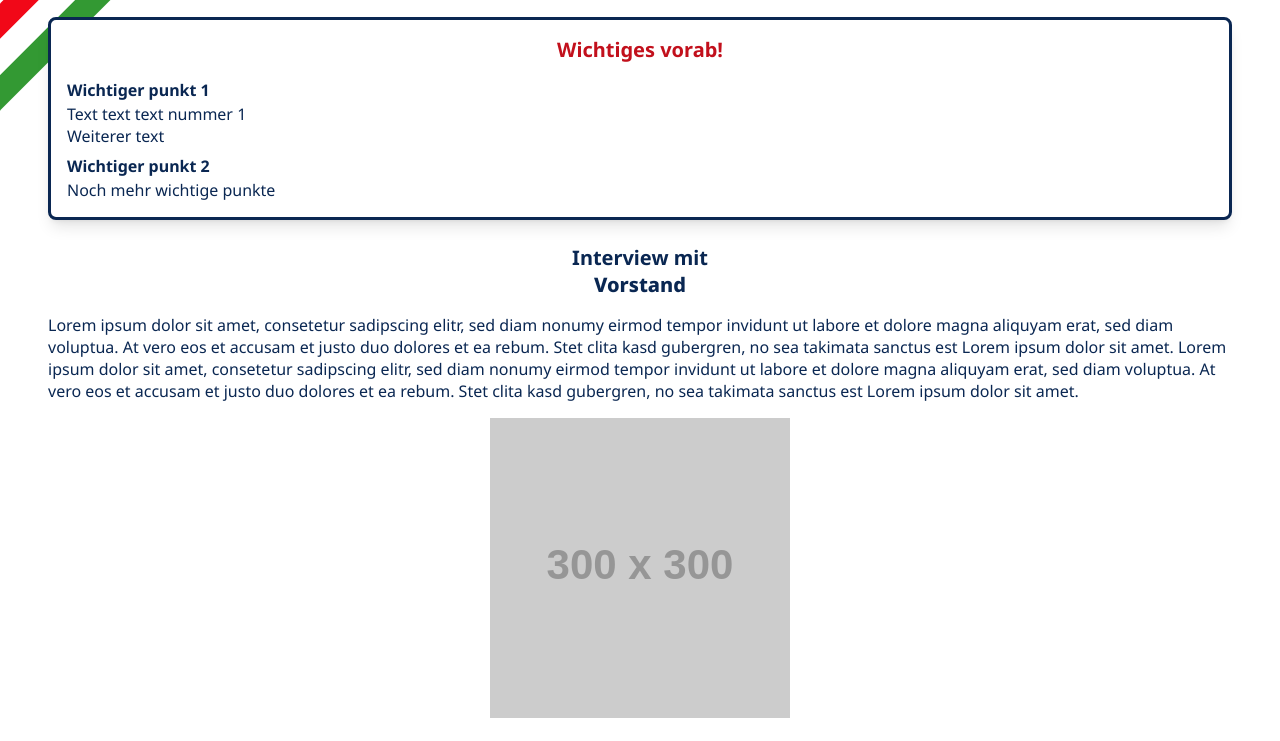
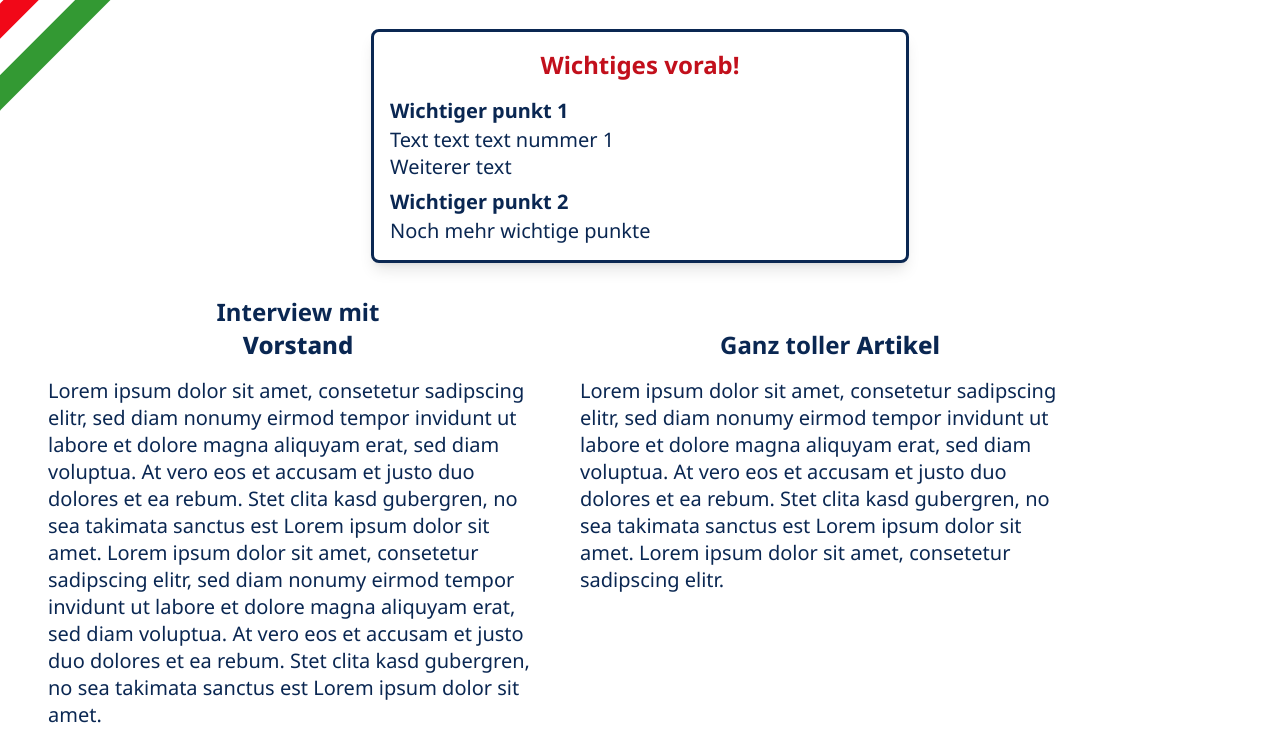
Before and after one commit to haasal/haasal.github.io, a plain HTML site: page index.html in a window 1280 px wide. Shown: the part 122-863 px from the top of the page. Drawn offline with Linux system fonts and the light colour scheme; placeholder pictures from the web are drawn by us.

Commit message:
responsive design

```diff
--- a/index.html
+++ b/index.html
@@ -80,6 +80,17 @@ amet.</p>
 
             </li>
             <li>
+                    <h2><br/>Ganz toller <strong>Artikel</strong></h2>
+
+
+                    <p>Lorem ipsum dolor sit amet, consetetur sadipscing elitr, sed diam nonumy eirmod tempor invidunt ut labore et dolore
+magna aliquyam erat, sed diam voluptua. At vero eos et accusam et justo duo dolores et ea rebum. Stet clita kasd
+gubergren, no sea takimata sanctus est Lorem ipsum dolor sit amet. Lorem ipsum dolor sit amet, consetetur sadipscing
+elitr.</p>
+
+
+            </li>
+            <li>
                     <h2>Das <strong>Bier</strong><br/>des <strong>Monats</strong></h2>
 
 
@@ -100,6 +111,28 @@ gubergren, no sea takimata sanctus est Lorem ipsum dolor sit amet. Lorem ipsum d
 elitr, sed diam nonumy eirmod tempor invidunt ut labore et dolore magna aliquyam erat, sed diam voluptua. At vero eos et
 accusam et justo duo dolores et ea rebum. Stet clita kasd gubergren, no sea takimata sanctus est Lorem ipsum dolor sit
 amet.</p>
+
+
+            </li>
+            <li>
+                    <h2>Noch ein ganz, ganz<br/>toller <strong>Artikel</strong></h2>
+
+
+                    <p>Lorem ipsum dolor sit amet, consetetur sadipscing elitr, sed diam nonumy eirmod tempor invidunt ut labore et dolore
+magna aliquyam erat, sed diam voluptua. At vero eos et accusam et justo duo dolores et ea rebum. Stet clita kasd
+gubergren, no sea takimata sanctus est Lorem ipsum dolor sit amet. Lorem ipsum dolor sit amet, consetetur sadipscing
+elitr.</p>
+
+
+                    <p>Lorem ipsum dolor sit amet, consetetur sadipscing elitr, sed diam nonumy eirmod tempor invidunt ut labore et dolore
+magna aliquyam erat, sed diam voluptua. At vero eos et accusam et justo duo dolores et ea rebum. Stet clita kasd
+gubergren, no sea takimata sanctus est Lorem ipsum dolor sit amet. Lorem ipsum dolor sit amet, consetetur sadipscing
+elitr.</p>
+
+
+                    <p>magna aliquyam erat, sed diam voluptua. At vero eos et accusam et justo duo dolores et ea rebum. Stet clita kasd
+gubergren, no sea takimata sanctus est Lorem ipsum dolor sit amet. Lorem ipsum dolor sit amet, consetetur sadipscing
+elitr.</p>
 
 
             </li>
@@ -229,5 +262,55 @@ amet.</p>
         display: flex;
         flex-direction: column;
     }
+
+    /* mobile screen */
+    @media (min-width: 640px) {
+        #important {
+            margin-left: auto;
+            margin-right: auto;
+            margin-bottom: 2rem;
+            width: 500px;
+        }
+
+        body {
+            font-size: 20px;
+        }
+
+        h1 {
+            font-size: 40px;
+        }
+
+        h2 {
+            font-size: 24px;
+        }
+
+        h3 {
+            font-size: 20px;
+        }
+
+        #articles {
+            li {
+                max-width: 500px;
+                height: fit-content;
+
+                &:after {
+                    display: none;
+                }
+            }
+
+            display: flex;
+            flex-direction: row;
+            flex-wrap: wrap;
+            gap: 2rem;
+            align-self: center;
+        }
+    }
+
+    /* big screen */
+    @media (min-width: 1280px) {
+        #articles {
+            grid-template-columns: 1fr 1fr 1fr;
+        }
+    }
 </style>
 </html>
```
